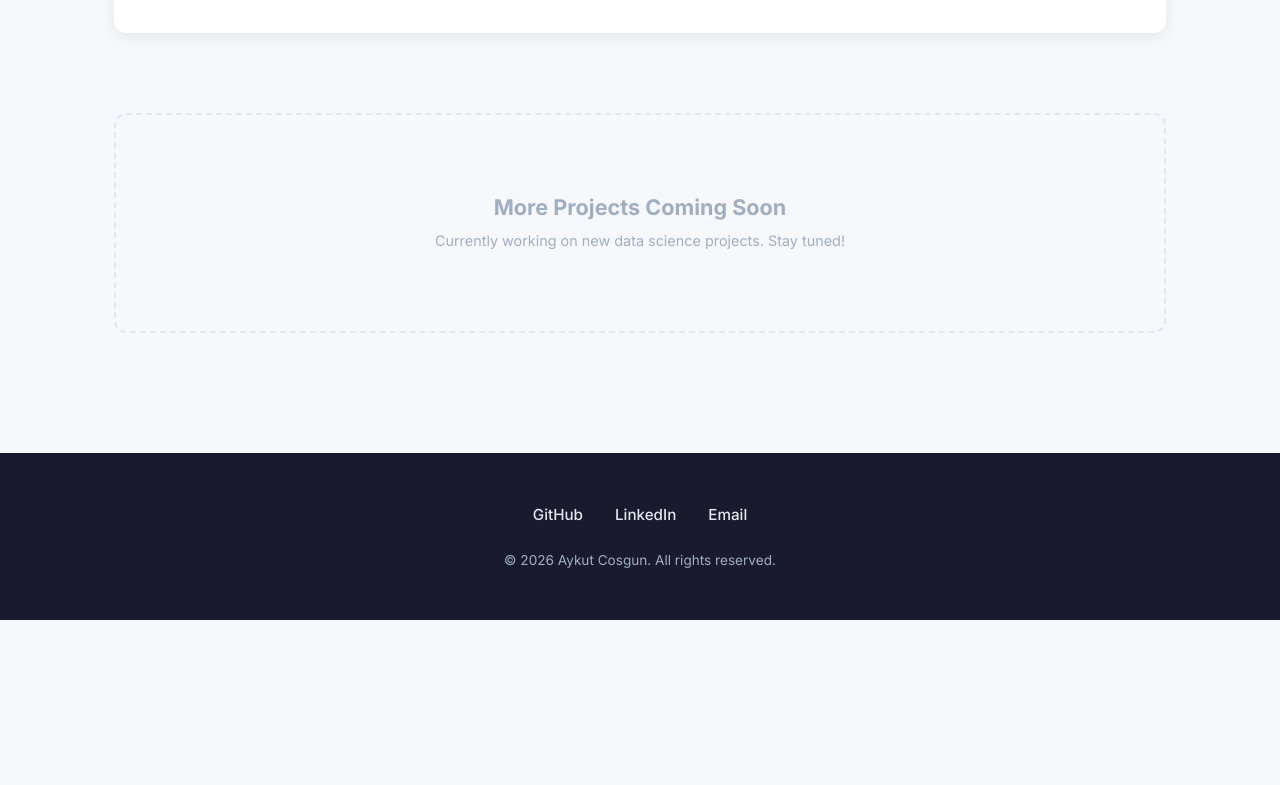
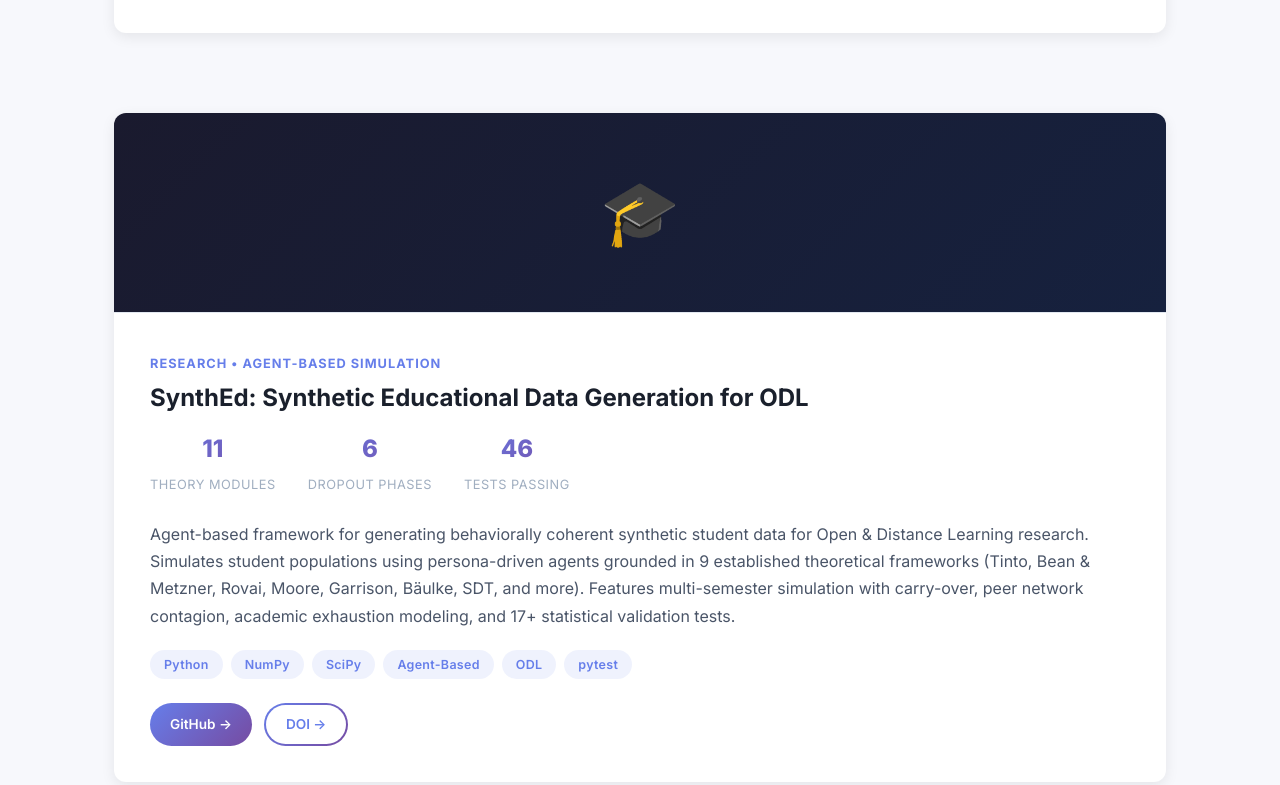
Before and after one commit to theaiagent/theaiagent.github.io, a plain HTML site: page projects.html in a window 1280 px wide. Shown: the part 2200-2985 px from the top of the page. Before the commit the page ends 2820 px from the top, so only its background shows below. Drawn offline with Linux system fonts and the light colour scheme.

Commit message:
feat: add SynthEd project to homepage, projects, and about pages
- Homepage: replace Coming Soon slot with SynthEd card
- Projects: add full project card with metrics (11 modules, 6 phases, 46 tests)
- About: add Research Projects section with SynthEd + DOI link

```diff
--- a/projects.html
+++ b/projects.html
@@ -88,6 +88,61 @@
     </div>
   </section>
 
+  <!-- ====== PROJECT: SYNTHED ====== -->
+  <section class="section" style="padding-top: 0;">
+    <div class="project-card-large">
+      <div class="card-img" style="display:flex;align-items:center;justify-content:center;background:linear-gradient(135deg,#1a1a2e,#16213e);min-height:200px;">
+        <span style="font-size:4rem;">🎓</span>
+      </div>
+      <div class="card-body">
+        <span class="card-category">Research &bull; Agent-Based Simulation</span>
+        <h3>SynthEd: Synthetic Educational Data Generation for ODL</h3>
+
+        <div class="metrics-row">
+          <div class="metric">
+            <span class="metric-value">11</span>
+            <span class="metric-label">Theory Modules</span>
+          </div>
+          <div class="metric">
+            <span class="metric-value">6</span>
+            <span class="metric-label">Dropout Phases</span>
+          </div>
+          <div class="metric">
+            <span class="metric-value">46</span>
+            <span class="metric-label">Tests Passing</span>
+          </div>
+        </div>
+
+        <p>
+          Agent-based framework for generating behaviorally coherent synthetic student data
+          for Open &amp; Distance Learning research. Simulates student populations using
+          persona-driven agents grounded in 9 established theoretical frameworks (Tinto,
+          Bean &amp; Metzner, Rovai, Moore, Garrison, B&auml;ulke, SDT, and more).
+          Features multi-semester simulation with carry-over, peer network contagion,
+          academic exhaustion modeling, and 17+ statistical validation tests.
+        </p>
+
+        <div class="tag-group" style="margin-bottom: 24px;">
+          <span class="tag">Python</span>
+          <span class="tag">NumPy</span>
+          <span class="tag">SciPy</span>
+          <span class="tag">Agent-Based</span>
+          <span class="tag">ODL</span>
+          <span class="tag">pytest</span>
+        </div>
+
+        <div class="card-actions">
+          <a href="https://github.com/theaiagent/SynthEd" class="btn btn-sm" target="_blank" rel="noopener">
+            GitHub &rarr;
+          </a>
+          <a href="https://doi.org/10.5281/zenodo.19334118" class="btn-outline btn-sm" target="_blank" rel="noopener">
+            DOI &rarr;
+          </a>
+        </div>
+      </div>
+    </div>
+  </section>
+
   <!-- ====== COMING SOON ====== -->
   <section class="section" style="padding-top: 0;">
     <div class="coming-soon">
```
Also changed, not shown: about.html (+15 -0 lines), index.html (+14 -5 lines).
